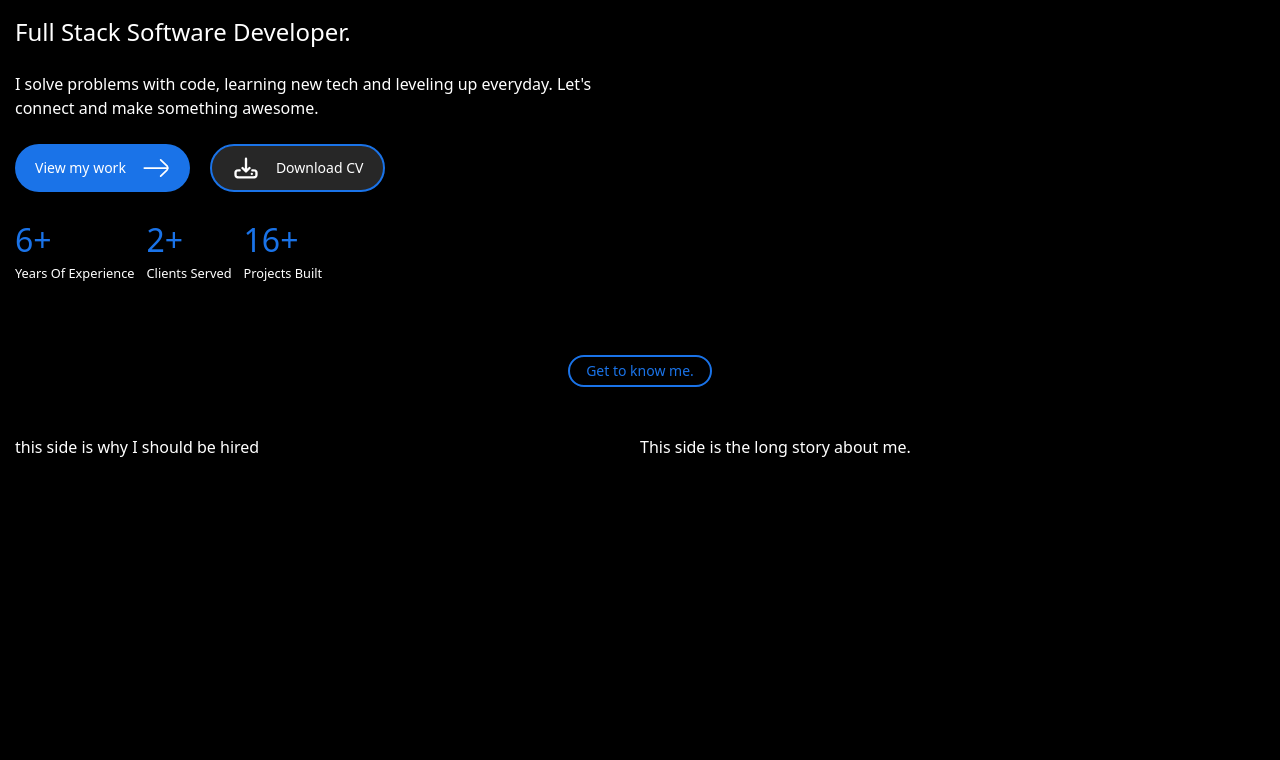
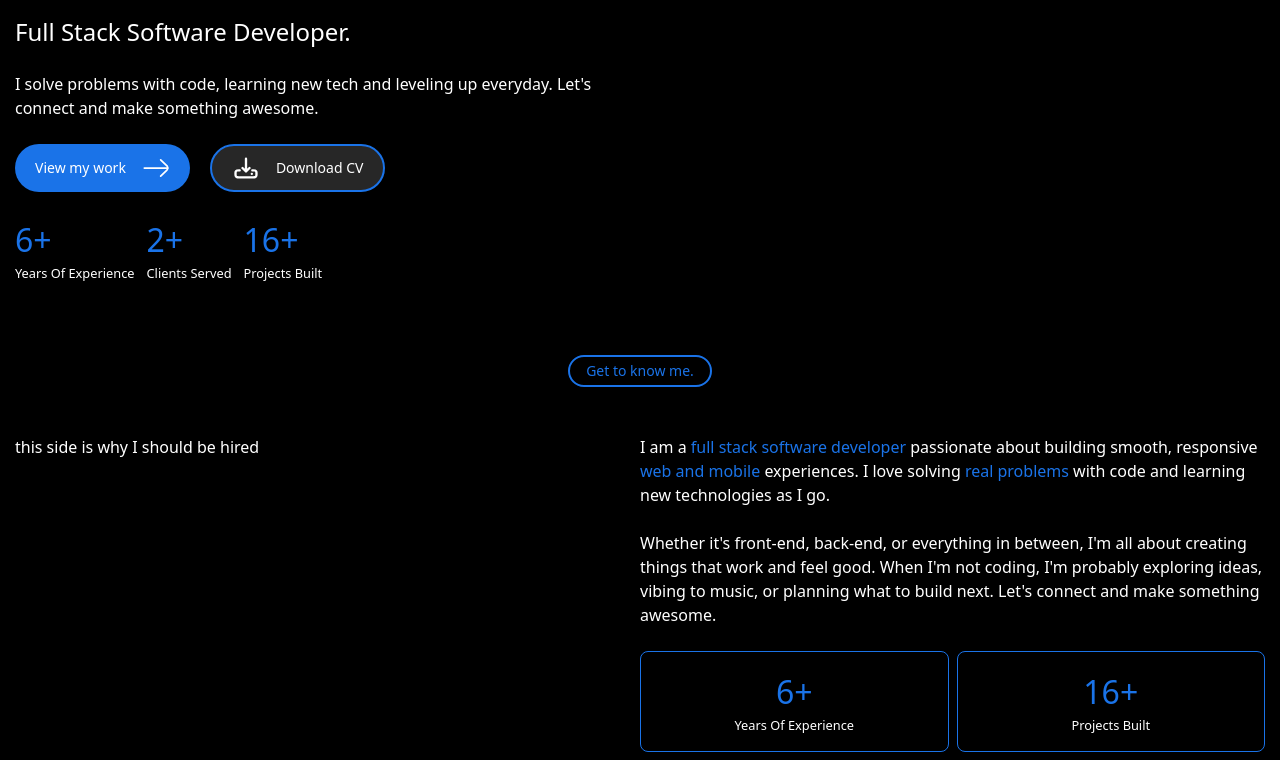
Before and after one commit to DevMahlatsi/DevMahlatsi, a React (Vite) app: page / in a window 1280 px wide. Shown: the part 376-1136 px from the top of the page. Before the commit the page ends 835 px from the top, so only its background shows below. Built offline with nearby package versions, Linux system fonts and the light colour scheme.

Commit message:
Almost done with the one side. Think I might cal it a night.

```diff
--- a/src/Components/About/About.tsx
+++ b/src/Components/About/About.tsx
@@ -1,10 +1,28 @@
+import AboutProjectsShipped from "../Indicators/Projects Shipped/AboutProjectsShipped/AboutProjectsShipped";
+import AboutYearsExperience from "../Indicators/Years Of Experience/About/AboutYearsExperience";
+import HeroYearOfExperience from "../Indicators/Years Of Experience/Hero/HeroYearsExperience";
+
 export default function About(){
   return(
     <>
       <div className="grid grid-cols-2">
         <div>this side is why I should be hired</div>
         <div>
-          This side is the long story about me.
+          <div>
+            <p>
+              I am a <span className="about-intro">full stack software developer </span> passionate about building smooth, responsive <span className="about-intro">web and mobile</span> experiences. I love solving <span className="about-intro">real problems</span>  with code and learning new technologies as I go.
+            </p>
+            <br />
+            <p>
+              Whether it's front-end, back-end, or everything in between, I'm all about creating things that work and feel good. When I'm not coding, I'm probably exploring ideas, vibing to music, or planning what to build next. Let's connect and make something awesome.
+            </p>
+          </div>
+          <br />
+          <div className="grid grid-cols-2 gap-2">
+            <AboutYearsExperience/>
+            <AboutProjectsShipped/>
+            <div></div>
+          </div>
         </div>
       </div>
     </>
--- a/src/Components/Indicators/Hero stats/HeroStats.tsx
+++ b/src/Components/Indicators/Hero stats/HeroStats.tsx
@@ -1,14 +1,14 @@
 import ClientsServed from "../Clients Served/Clients";
-import ProjectsShipped from "../Projects Shipped/ProjectsShipped";
-import YearOfExperience from "../Years Of Experience/YearsExperience";
+import HeroProjectsShipped from "../Projects Shipped/HeroProjectsShipped/HeroProjectsShipped";
+import HeroYearOfExperience from "../Years Of Experience/Hero/HeroYearsExperience";
 
 export default function HeroStats(){
   return(
     <>
       <div className="flex gap-3">
-        <YearOfExperience/>
+        <HeroYearOfExperience/>
         <ClientsServed/>
-        <ProjectsShipped/>
+        <HeroProjectsShipped/>
       </div>
     </>
   )
--- /dev/null
+++ b/src/Components/Indicators/Projects Shipped/AboutProjectsShipped/AboutProjectsShipped.tsx
@@ -0,0 +1,23 @@
+export default function AboutProjectsShipped(){
+  return(
+    <>
+      <div className="about-xxx">
+        <div>
+          <h3 className="stats-header">
+            <span>
+              16
+            </span>
+            <span>
+              +
+            </span>
+          </h3>
+        </div>
+        <div className="hero-stat-heading">
+          <p>
+            Projects Built
+          </p>
+        </div>
+      </div>
+    </>
+  )
+}
--- /dev/null
+++ b/src/Components/Indicators/Projects Shipped/HeroProjectsShipped/HeroProjectsShipped.tsx
@@ -0,0 +1,23 @@
+export default function HeroProjectsShipped(){
+  return(
+    <>
+      <div>
+        <div>
+          <h3 className="stats-header">
+            <span>
+              16
+            </span>
+            <span>
+              +
+            </span>
+          </h3>
+        </div>
+        <div className="hero-stat-heading">
+          <p>
+            Projects Built
+          </p>
+        </div>
+      </div>
+    </>
+  )
+}
--- a/src/Components/Indicators/Years Of Experience/YearsExperience.tsx
+++ b/src/Components/Indicators/Years Of Experience/About/AboutYearsExperience.tsx
@@ -1,7 +1,7 @@
-export default function YearOfExperience(){
+export default function AboutYearsExperience(){
   return(
     <>
-      <div>
+      <div className="about-xxx">
         <div>
           <h3 className="stats-header">
             <span>
--- a/src/Components/Indicators/Projects Shipped/ProjectsShipped.tsx
+++ b/src/Components/Indicators/Years Of Experience/Hero/HeroYearsExperience.tsx
@@ -1,11 +1,11 @@
-export default function ProjectsShipped(){
+export default function HeroYearOfExperience(){
   return(
     <>
       <div>
         <div>
           <h3 className="stats-header">
             <span>
-              16
+              6
             </span>
             <span>
               +
@@ -14,7 +14,7 @@ export default function ProjectsShipped(){
         </div>
         <div className="hero-stat-heading">
           <p>
-            Projects Built
+            Years Of Experience
           </p>
         </div>
       </div>
--- a/src/index.css
+++ b/src/index.css
@@ -35,3 +35,15 @@ html{
 .hero-stat-heading{
   font-size: .8rem;
 }
+/* About */
+.about-intro{
+  color:#1a73e8;
+}
+.about-xxx{
+  padding: 1em;
+  border: solid #1a73e8 0.1rem;
+  border-radius: .5rem;
+  display: flex;
+  flex-direction: column;
+  align-items: center;
+}
```
